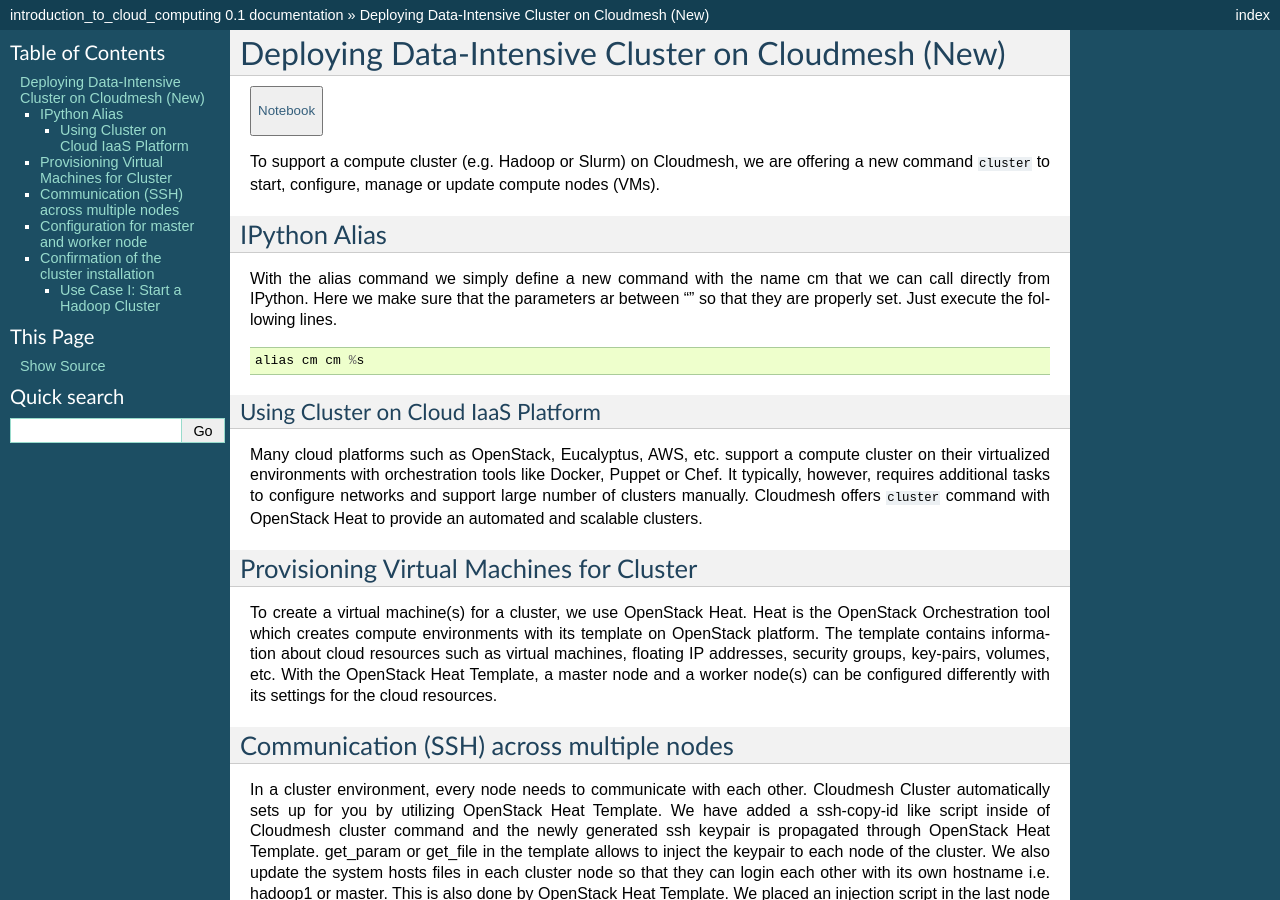
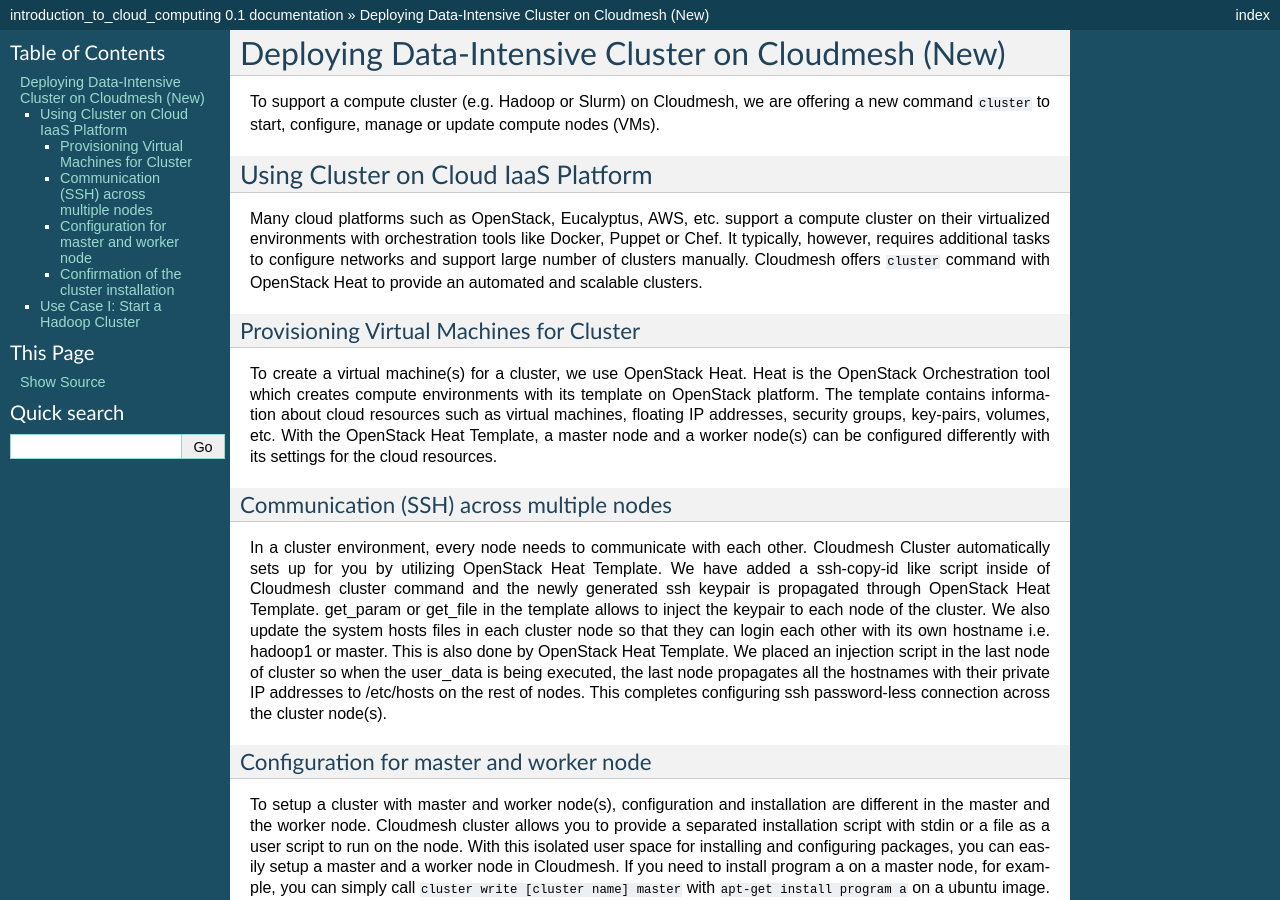
Before and after one commit to CourseMaterial/FutureSystems, a Sphinx documentation site: the page built from docs/source/hadoop_cluster_chef.rst, in a window 1280 px wide and 900 px high. Built offline with Sphinx 7.4.7, drawn with Linux system fonts in a browser that asks for light colours; pages that are not in the unit, such as notebooks, are missing from menus.

```diff
--- a/docs/source/virtual_cluster_ext.rst
+++ b/docs/source/hadoop_cluster_chef.rst
@@ -1,32 +1,11 @@
 
 Deploying Data-Intensive Cluster on Cloudmesh (New)
 ===================================================
-
-.. raw:: html
-
-   <button type="button" class="btn btn-default navbar-btn">
-
-`Notebook <http://localhost:8888/notebooks/docs/source/cloudmesh/cm/_cm-cluster.ipynb>`__
-
-.. raw:: html
-
-   </button>
 
 To support a compute cluster (e.g. Hadoop or Slurm) on Cloudmesh, we are
 offering a new command ``cluster`` to start, configure, manage or update
 compute nodes (VMs).
 
-IPython Alias
-~~~~~~~~~~~~~
-
-With the alias command we simply define a new command with the name cm
-that we can call directly from IPython. Here we make sure that the
-parameters ar between "" so that they are properly set. Just execute the
-following lines.
-
-.. code:: python
-
-    alias cm cm %s
 Using Cluster on Cloud IaaS Platform
 ------------------------------------
 
--- a/docs/source/index.rst
+++ b/docs/source/index.rst
@@ -48,4 +48,4 @@
 - `Exercises <>`_
 - `Examples <>`_
 - `Videos <>`_
-- `Additional pages <additional_examples>`_
+- `Additional pages <additional_examples.html>`_
```
Also changed, not shown: docs/source/hadoop_cluster.rst (+13 -0 lines).
